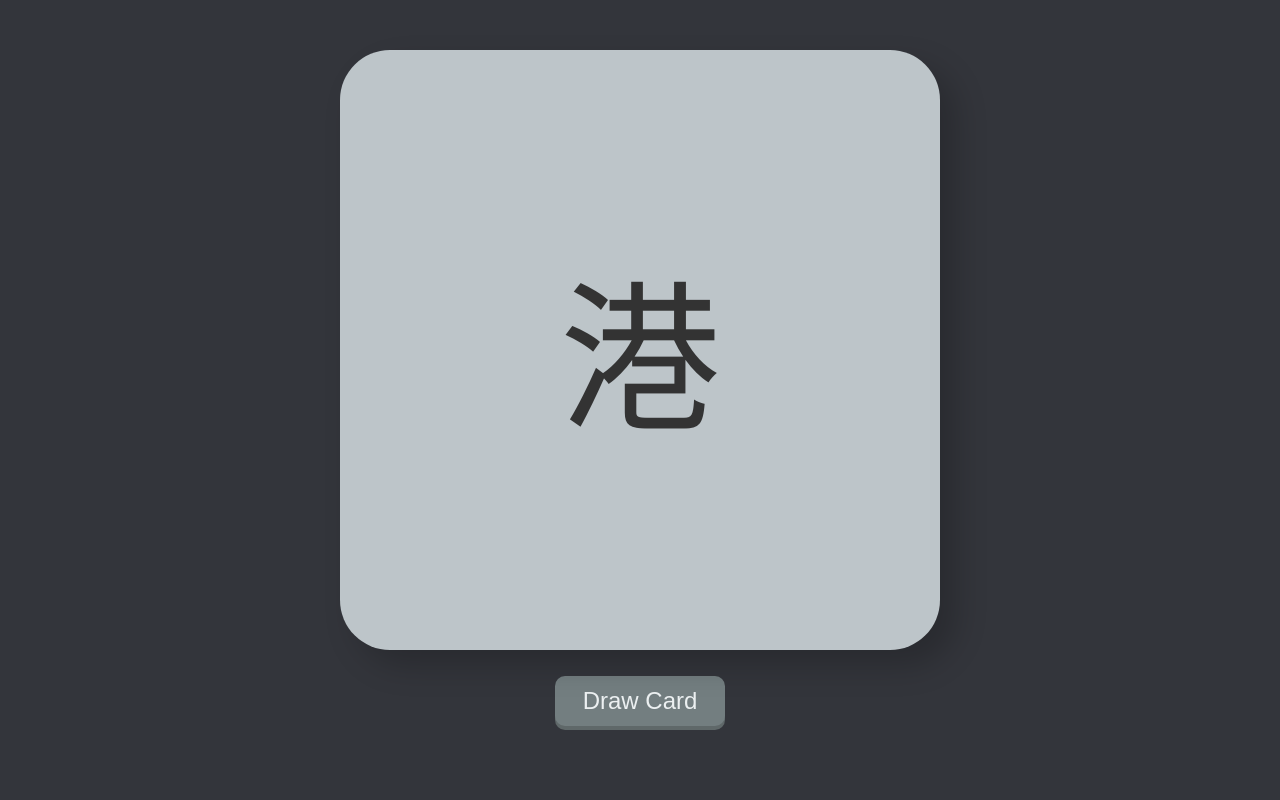
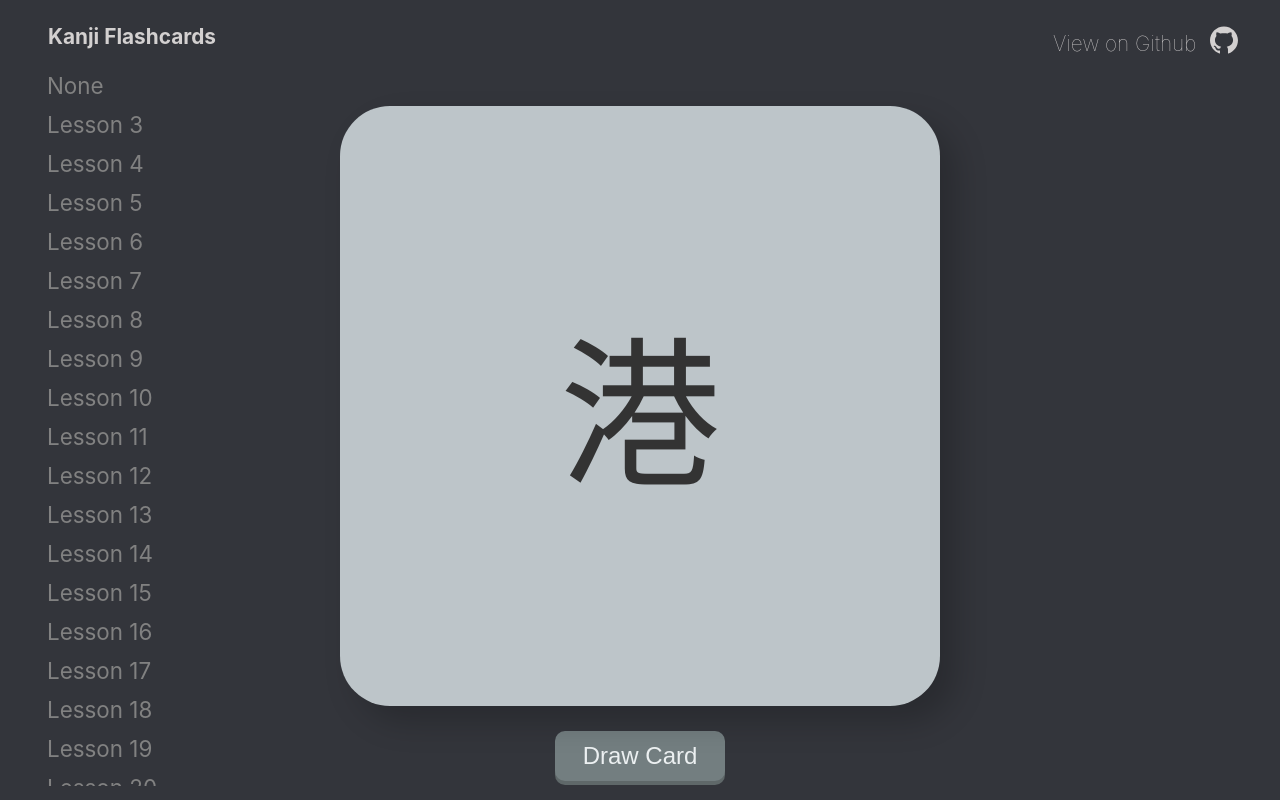
Before and after one commit to FlyLikeAPenguin/Genki-Flashcards, a React (Create React App) app: page / in a window 1280 px wide. Built offline with nearby package versions, Linux system fonts and the light colour scheme.

Commit message:
Added lesson sidebar and top navbar

```diff
--- a/package.json
+++ b/package.json
@@ -10,6 +10,7 @@
     "firebase": "^8.9.1",
     "react": "^17.0.2",
     "react-dom": "^17.0.2",
+    "react-icons": "^4.2.0",
     "react-scripts": "^4.0.3",
     "typeface-roboto": "^1.1.13",
     "web-vitals": "^1.0.1"
--- a/src/App.js
+++ b/src/App.js
@@ -3,6 +3,8 @@ import Card from "./Card/Card";
 import "./App.css";
 import DrawButton from "./DrawButton/DrawButton";
 import cards from "./Data/cards.json";
+import LessonSideBar from "./LessonSideBar/LessonSideBar";
+import Header from "./Header/Header";
 
 const lessonNumbers = Array.from(new Set(cards.map((x) => x.Lesson))).sort(
   (a, b) => a - b
@@ -21,6 +23,10 @@ class App extends Component {
     this.state = {
       currentCard: {},
     };
+  }
+
+  activeLessons() {
+    return lessons.filter((x) => x.active);
   }
 
   componentDidMount() {
@@ -52,6 +58,8 @@ class App extends Component {
   render() {
     return (
       <div className="App">
+        <Header />
+        <LessonSideBar activeLessons={this.activeLessons()} lessons={lessons} />
         <div className="cardRow">
           <Card
             Kanji={this.state.currentCard.Kanji}
--- /dev/null
+++ b/src/Header/Header.css
@@ -0,0 +1,35 @@
+/* Add a black background color to the top navigation */
+.topnav {
+  overflow: hidden;
+}
+
+.topnav li {
+  list-style-type: none;
+}
+
+/* Style the links inside the navigation bar */
+.topnav-bold {
+  float: left;
+  color: #d3d0d0;
+  text-decoration: none;
+  font-size: 1.3rem;
+  font-weight: bold;
+}
+
+.icon {
+  vertical-align: bottom;
+  font-size: 2rem;
+}
+
+.topnav-right {
+  float: right;
+  padding-right: 2rem;
+  font-weight: normal;
+}
+
+.topnav-light {
+  font-weight: lighter;
+  color: #d3d0d0;
+  text-decoration: none;
+  font-size: 1.3rem;
+}
--- /dev/null
+++ b/src/Header/Header.jsx
@@ -0,0 +1,21 @@
+import React from "react";
+import { AiFillGithub, AiFillInstagram, AiFillLinkedin } from "react-icons/ai";
+import "./Header.css";
+
+const Header = () => (
+  <div className="topnav">
+    <ul>
+      <li className="topnav-bold">Kanji Flashcards</li>
+      <li className="topnav-right">
+        <a
+          href="https://github.com/FlyLikeAPenguin/React-Flashcards"
+          className="topnav-light">
+          View on Github &nbsp;
+          <AiFillGithub className="icon" />
+        </a>
+      </li>
+    </ul>
+  </div>
+);
+
+export default Header;
--- /dev/null
+++ b/src/LessonSideBar/Lesson.css
@@ -0,0 +1,8 @@
+.lesson-list-item {
+  padding: 6px 8px 6px 16px;
+  text-decoration: none;
+  font-size: 25px;
+  color: #818181;
+  display: block;
+  text-align: left;
+}
--- /dev/null
+++ b/src/LessonSideBar/Lesson.jsx
@@ -0,0 +1,11 @@
+import React from "react";
+import "./Lesson.css";
+
+const Lesson = (props) => (
+  <li className="lesson-list-item">
+    <input name="lesson{props.LessonNumber}" type="checkbox" />
+    Lesson {props.LessonNumber}
+  </li>
+);
+
+export default Lesson;
--- /dev/null
+++ b/src/LessonSideBar/LessonSideBar.css
@@ -0,0 +1,29 @@
+.side-lessons {
+  padding: 0;
+  width: 200px;
+  position: fixed;
+  height: 90%;
+  overflow-x: hidden;
+  margin-top: 10px;
+  margin-left: 23px;
+}
+
+.lesson-list-item {
+  text-decoration: none;
+  font-size: 1.4rem;
+  color: #818181;
+  text-align: left;
+}
+.side-lessons::-webkit-scrollbar {
+  width: 12px; /* width of the entire scrollbar */
+}
+
+.side-lessons::-webkit-scrollbar-track {
+  background: transparent; /* color of the tracking area */
+}
+
+.side-lessons::-webkit-scrollbar-thumb {
+  background-color: rgb(198, 199, 190); /* color of the scroll thumb */
+  border-radius: 20px; /* roundness of the scroll thumb */
+  border: 3px solid transparent; /* creates padding around scroll thumb */
+}
--- /dev/null
+++ b/src/LessonSideBar/LessonSideBar.jsx
@@ -0,0 +1,16 @@
+import React from "react";
+import Lesson from "./Lesson";
+import "./LessonSideBar.css";
+
+const LessonSideBar = (props) => (
+  <ul class="side-lessons">
+    <li className="lesson-list-item">
+      {props.activeLessons.length === 0 ? "All" : "None"}
+    </li>
+    {props.lessons.map((lesson) => (
+      <li className="lesson-list-item">Lesson {lesson.number}</li>
+    ))}
+  </ul>
+);
+
+export default LessonSideBar;
--- a/src/index.css
+++ b/src/index.css
@@ -1,8 +1,6 @@
 body {
-  margin: 0;
-  font-family: BlinkMacSystemFont, "Segoe UI", "Roboto",
-    "Oxygen", "Ubuntu", "Cantarell", "Fira Sans", "Droid Sans", "Helvetica Neue",
-    sans-serif;
+  font-family: BlinkMacSystemFont, "Segoe UI", "Roboto", "Oxygen", "Ubuntu",
+    "Cantarell", "Fira Sans", "Droid Sans", "Helvetica Neue", sans-serif;
   -webkit-font-smoothing: antialiased;
   -moz-osx-font-smoothing: grayscale;
 
@@ -10,6 +8,5 @@ body {
 }
 
 code {
-  font-family: Menlo, Monaco, Consolas, "Courier New",
-    monospace;
+  font-family: Menlo, Monaco, Consolas, "Courier New", monospace;
 }
```
Also changed, not shown: 2 other files (tests, documents, lock files or other folders).
